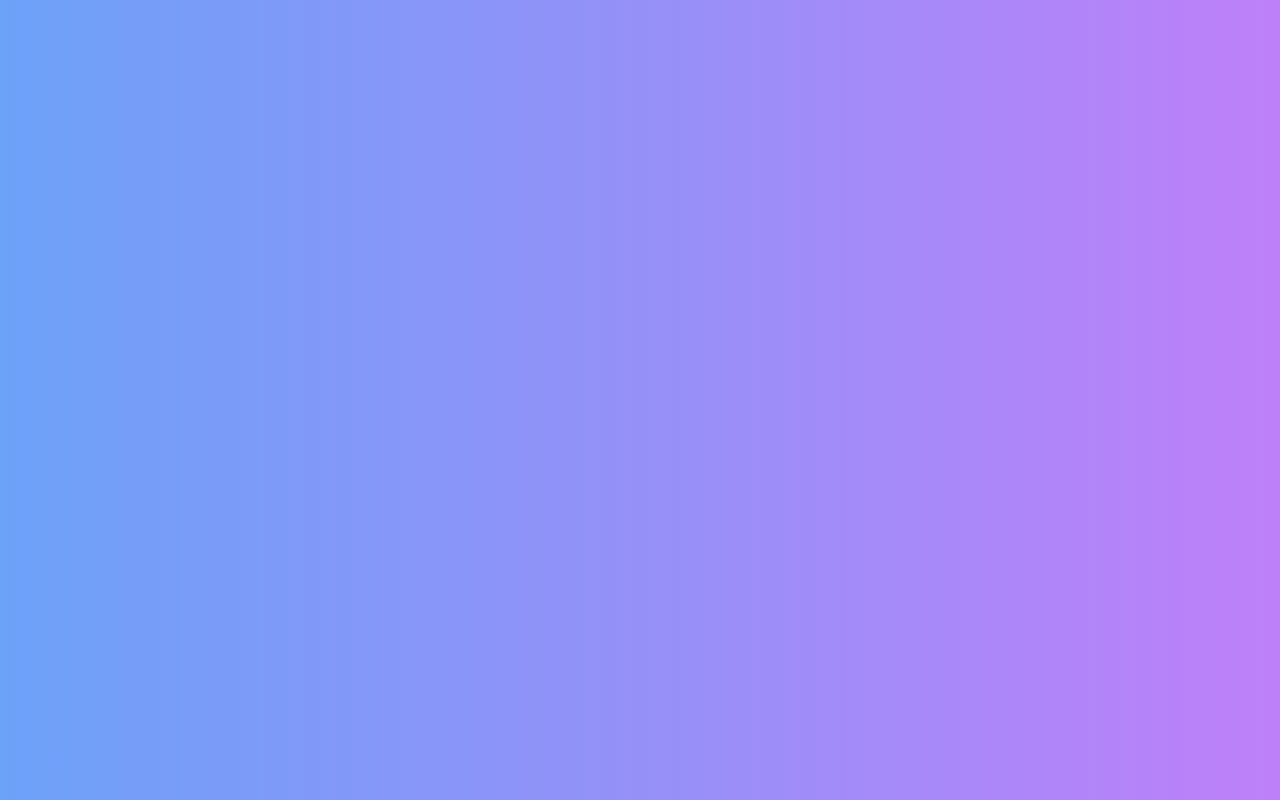
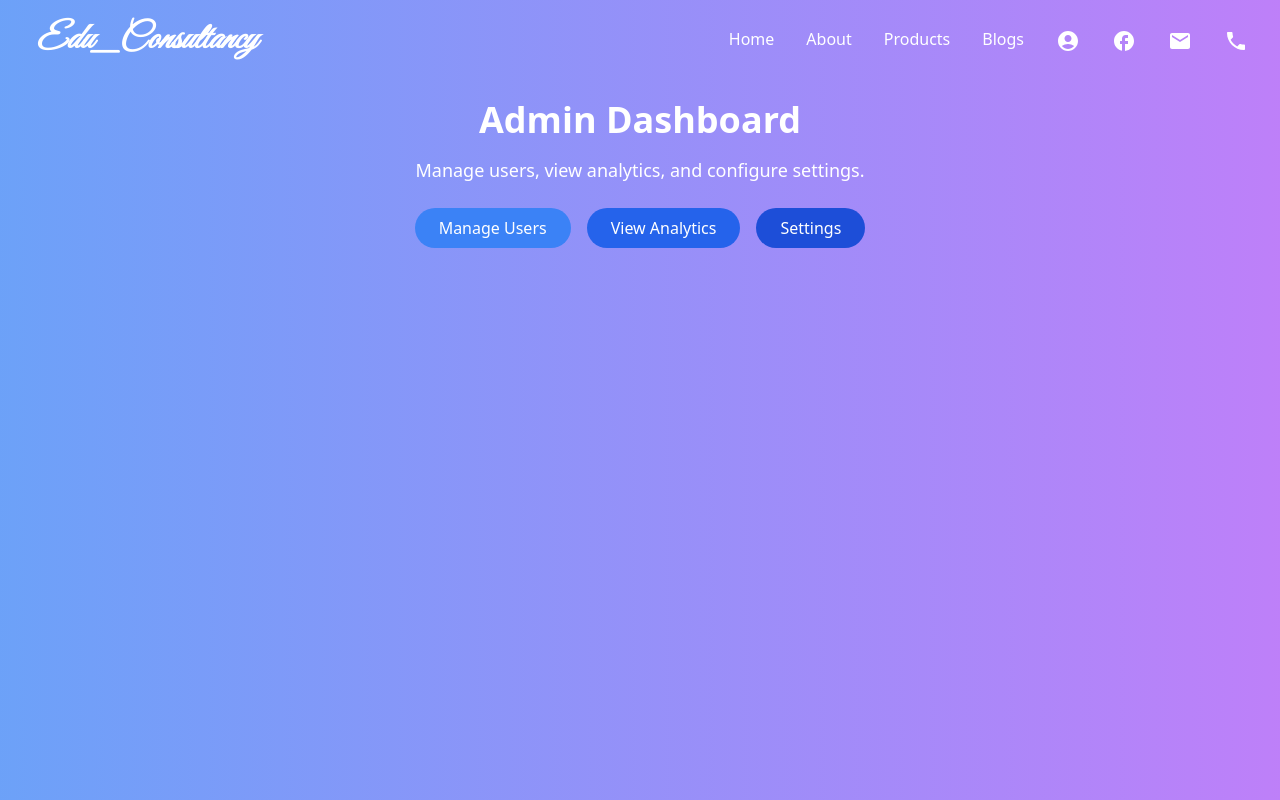
Before and after one commit to PremanandPhuke/infosys_edu_consultancy, a React (Create React App) app: page /dashboard in a window 1280 px wide. Before the commit this address had no page. Built offline with nearby package versions, Linux system fonts and the light colour scheme; a web font is replaced by a local one.

Commit message:
Dashboard as per the Role Created

```diff
--- a/src/App.js
+++ b/src/App.js
@@ -11,6 +11,7 @@ import Blogs from './components/Blogs';
 import Login from './pages/Login';
 import Signup from './pages/Signup';
 import ForgotPassword from './components/ForgotPassword';
+import Dashboard from './pages/Dashboard';
 
 
 
@@ -28,6 +29,8 @@ function App() {
         <Route path="/login" element={<Login />} />
         <Route path="/signup" element={<Signup />} />
         <Route path="/forgot-password" element={<ForgotPassword />} />
+        <Route path="/dashboard" element={<Dashboard userRole="admin" />} />
+
 
       </Routes>
      </div>
--- /dev/null
+++ b/src/pages/Dashboard.jsx
@@ -0,0 +1,64 @@
+import React from 'react';
+import Navbar from '../components/Navbar';
+import { Link } from 'react-router-dom';
+import AccountCircleIcon from '@mui/icons-material/AccountCircle';
+import SettingsIcon from '@mui/icons-material/Settings';
+import AssignmentIcon from '@mui/icons-material/Assignment';
+
+export default function Dashboard({ userRole }) {
+
+  // Render the dashboard content based on the user role
+  const renderDashboardContent = () => {
+    switch (userRole) {
+      case 'admin':
+        return (
+          <>
+            <h1 className="text-4xl font-bold mb-4">Admin Dashboard</h1>
+            <p className="text-lg mb-6">Manage users, view analytics, and configure settings.</p>
+            <div className="flex justify-center space-x-4">
+              <Link to="/manage-users" className="bg-blue-500 text-white py-2 px-6 rounded-full">Manage Users</Link>
+              <Link to="/analytics" className="bg-blue-600 text-white py-2 px-6 rounded-full">View Analytics</Link>
+              <Link to="/settings" className="bg-blue-700 text-white py-2 px-6 rounded-full">Settings</Link>
+            </div>
+          </>
+        );
+      case 'seller':
+        return (
+          <>
+            <h1 className="text-4xl font-bold mb-4">Seller Dashboard</h1>
+            <p className="text-lg mb-6">Manage your listings, view orders, and analyze sales data.</p>
+            <div className="flex justify-center space-x-4">
+              <Link to="/listings" className="bg-blue-500 text-white py-2 px-6 rounded-full">Manage Listings</Link>
+              <Link to="/orders" className="bg-blue-600 text-white py-2 px-6 rounded-full">View Orders</Link>
+              <Link to="/sales-analytics" className="bg-blue-700 text-white py-2 px-6 rounded-full">Sales Analytics</Link>
+            </div>
+          </>
+        );
+      case 'student':
+        return (
+          <>
+            <h1 className="text-4xl font-bold mb-4">Student Dashboard</h1>
+            <p className="text-lg mb-6">Access your courses, assignments, and track your progress.</p>
+            <div className="flex justify-center space-x-4">
+              <Link to="/courses" className="bg-blue-500 text-white py-2 px-6 rounded-full">My Courses</Link>
+              <Link to="/assignments" className="bg-blue-600 text-white py-2 px-6 rounded-full">Assignments</Link>
+              <Link to="/progress" className="bg-blue-700 text-white py-2 px-6 rounded-full">Track Progress</Link>
+            </div>
+          </>
+        );
+      default:
+        return <p className="text-lg text-red-500">Invalid user role.</p>;
+    }
+  };
+
+  return (
+    <>
+      <Navbar />
+      <section className="text-white min-h-[90vh] flex py-5 justify-center">
+        <div className="container mx-auto text-center px-4">
+          {renderDashboardContent()}
+        </div>
+      </section>
+    </>
+  );
+}
```
